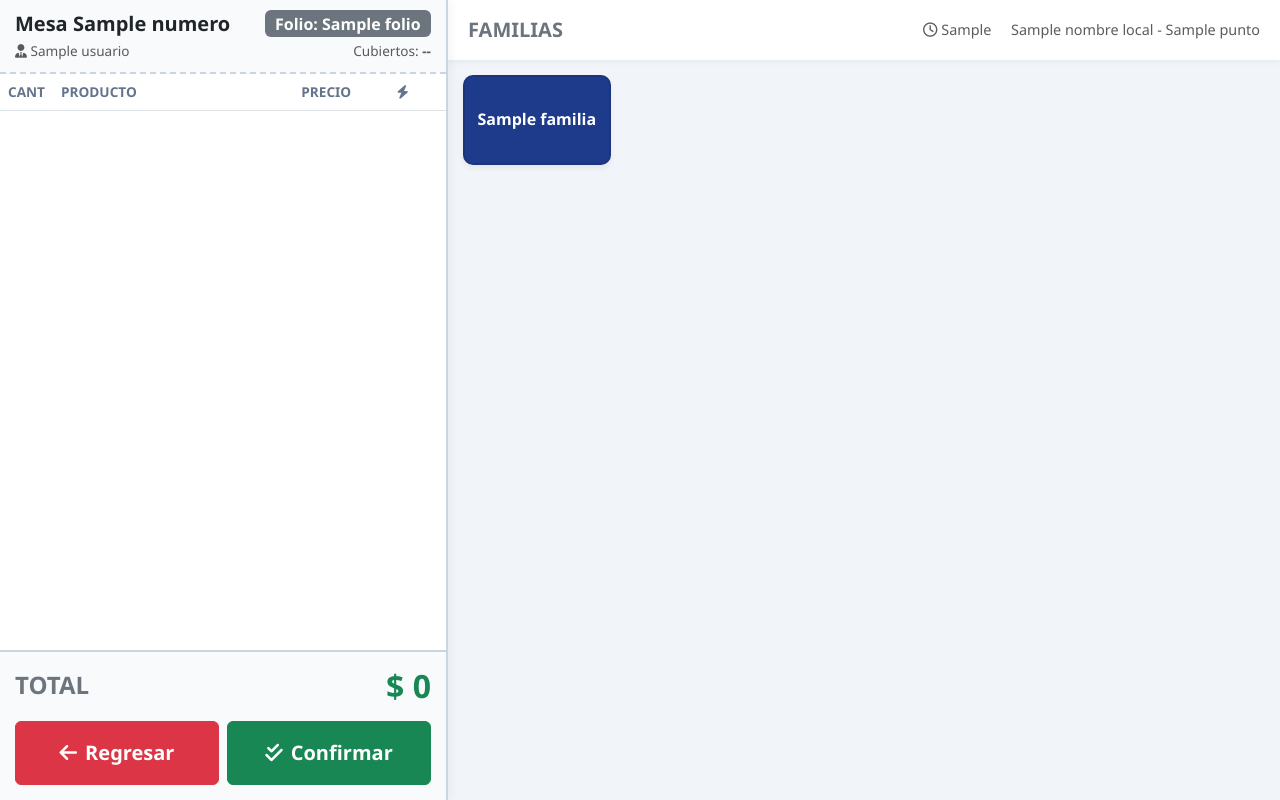
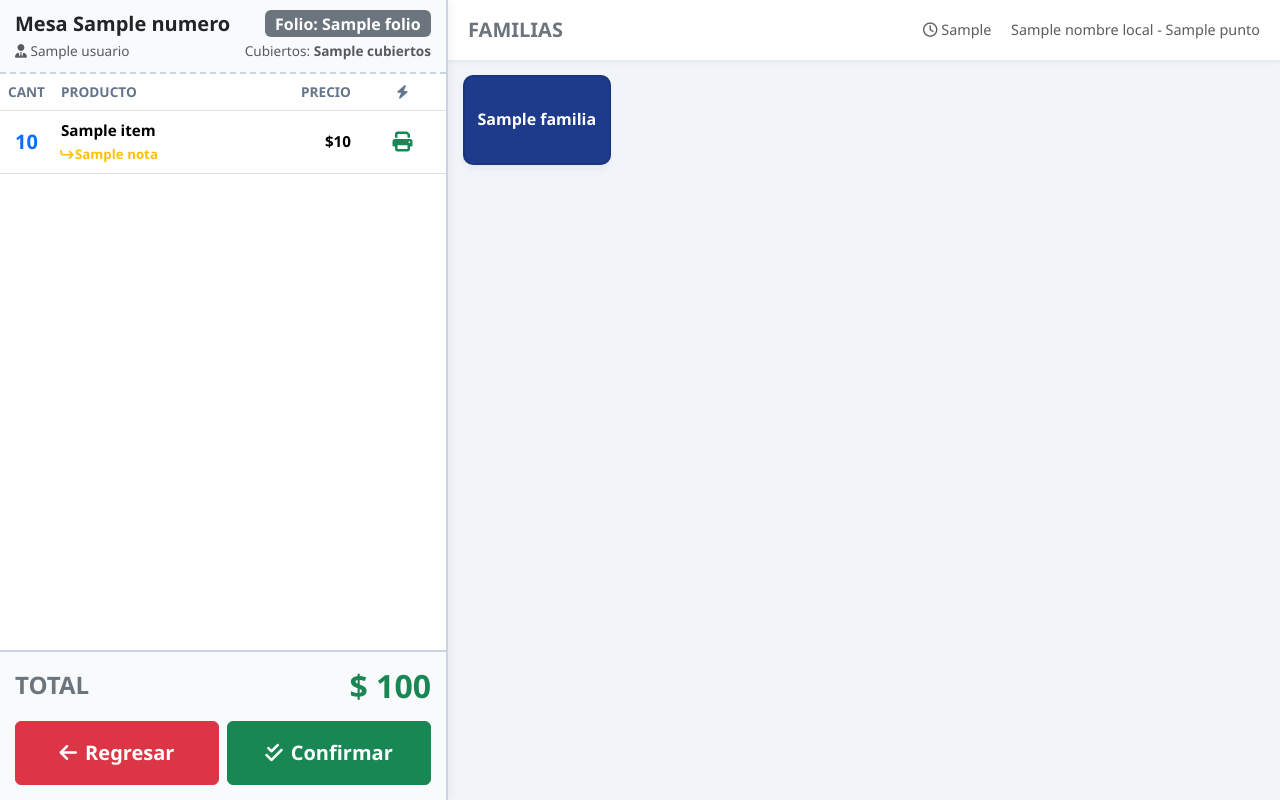
Before and after one commit to ceal2013/MerquenPOS, a Django app: template templates/POS/comanda.html in a window 1280 px wide. Run offline with Django 5.2, Linux system fonts and the light colour scheme; the template is opened without the code that fills it: most values are stand-ins (such as "Sample title", 1, 10 or a date in 2020); lists and menus that the app fills with data are empty.

Commit message:
Actualizar la vista de comanda para mostrar cubiertos y mejorar la lógica de carga de productos previos, optimizando la experiencia del usuario.

```diff
--- a/templates/POS/comanda.html
+++ b/templates/POS/comanda.html
@@ -146,7 +146,7 @@
                 </div>
                 <div class="d-flex justify-content-between text-muted" style="font-size: 0.85rem;">
                     <span><i class="fa-solid fa-user-tie"></i> {{ usuario.nombre }}</span>
-                    <span>Cubiertos: <strong id="lbl-cubiertos">--</strong></span>
+                    <span>Cubiertos: <strong id="lbl-cubiertos">{{ cubiertos }}</strong></span>
                 </div>
             </div>
 
@@ -214,11 +214,9 @@
                     {% endfor %}
                 </div>
 
-                <div id="grid-grupos" class="row row-cols-3 row-cols-md-4 row-cols-xl-5 g-3 d-none">
-                    </div>
+                <div id="grid-grupos" class="row row-cols-3 row-cols-md-4 row-cols-xl-5 g-3 d-none"></div>
 
-                <div id="grid-productos" class="row row-cols-3 row-cols-md-4 row-cols-xl-5 g-3 d-none">
-                    </div>
+                <div id="grid-productos" class="row row-cols-3 row-cols-md-4 row-cols-xl-5 g-3 d-none"></div>
 
             </div>
         </div>
@@ -250,17 +248,35 @@
         let claseActiva = '';
         let nombreFamiliaActiva = '';
 
-        // El "Carrito" de compras
-        let comanda = [];
+        // --- LÓGICA DE PRE-CARGA DESDE DJANGO ---
+        // Llenamos el "Carrito" de compras con los productos que ya vienen de la BD
+        let comanda = [
+            {% for item in consumos_previos %}
+            {
+                codigo: '{{ item.codigo|escapejs }}',
+                nombre: '{{ item.nombre|escapejs }}',
+                precio: parseFloat('{{ item.precio|stringformat:"f" }}'),
+                cantidad: parseFloat('{{ item.cantidad|stringformat:"f" }}'),
+                clase: '{{ item.clase|escapejs }}',
+                grupo: '{{ item.grupo|escapejs }}',
+                estado: 'guardado', // Esto le dice al JS que ponga la impresora, no el tacho
+                nota: '{{ item.nota|escapejs }}'
+            }{% if not forloop.last %},{% endif %}
+            {% endfor %}
+        ];
+
         let modalNotaObj = new bootstrap.Modal(document.getElementById('modalNota'));
 
+        // Renderizamos el ticket apenas carga la página para mostrar los productos previos
+        document.addEventListener("DOMContentLoaded", function() {
+            renderizarTicket();
+        });
+
         // --- NAVEGACIÓN DEL MENÚ (AJAX) ---
-
         function cargarGrupos(punto, clase, nombreFamilia) {
             claseActiva = clase;
             nombreFamiliaActiva = nombreFamilia;
 
-            // Llamada AJAX a Django
             fetch(`/pos/api/grupos/${punto}/${clase}/`)
                 .then(response => response.json())
                 .then(data => {
@@ -285,7 +301,6 @@
                 .then(data => {
                     let html = '';
                     data.productos.forEach(p => {
-                        // Al tocar un producto, se va directo a agregarAlTicket
                         html += `
                         <div class="col">
                             <button class="btn-pos btn-producto w-100" onclick="agregarAlTicket('${p.codigo}', '${p.nombre}', ${p.precio}, '${clase}', '${grupo}')">
@@ -306,12 +321,10 @@
             nivelActual = nuevoNivel;
             document.getElementById('lbl-ruta-menu').innerText = titulo;
 
-            // Ocultar todos
             document.getElementById('grid-familias').classList.add('d-none');
             document.getElementById('grid-grupos').classList.add('d-none');
             document.getElementById('grid-productos').classList.add('d-none');
 
-            // Mostrar botón volver si no estamos en la raíz
             const btnVolver = document.getElementById('btn-volver-catalogo');
             if (nivelActual === 'familias') {
                 btnVolver.classList.add('d-none');
@@ -335,10 +348,7 @@
         }
 
         // --- LÓGICA DEL TICKET (CARRITO) ---
-
         function agregarAlTicket(codigo, nombre, precio, clase, grupo) {
-            // Regla: Si es el mismo producto Y es "nuevo" (no enviado), sumamos cantidad.
-            // Si ya está "guardado" (enviado), se crea una línea nueva por separado.
             let itemExistente = comanda.find(item => item.codigo === codigo && item.estado === 'nuevo' && item.nota === '');
 
             if (itemExistente) {
@@ -351,7 +361,7 @@
                     cantidad: 1,
                     clase: clase,
                     grupo: grupo,
-                    estado: 'nuevo', // 'nuevo' = se puede borrar. 'guardado' = ya está en BD.
+                    estado: 'nuevo',
                     nota: ''
                 });
             }
@@ -366,20 +376,16 @@
             comanda.forEach((item, index) => {
                 total += (item.precio * item.cantidad);
 
-                // Definir íconos según el estado
                 let iconosHtml = '';
                 if (item.estado === 'guardado') {
-                    // Ya está en BD, mostramos impresora verde, no se puede borrar desde aquí
                     iconosHtml = `<span class="text-success fs-5"><i class="fa-solid fa-print"></i></span>`;
                 } else {
-                    // Es nuevo. Lápiz para notas y Tacho para borrar.
                     iconosHtml = `
                         <button class="btn btn-warning btn-accion-linea me-1" onclick="abrirNota(${index})"><i class="fa-solid fa-pencil"></i></button>
                         <button class="btn btn-outline-danger btn-accion-linea" onclick="borrarDelTicket(${index})"><i class="fa-solid fa-trash-can"></i></button>
                     `;
                 }
 
-                // Renderizar la nota si existe debajo del nombre
                 let notaHtml = item.nota ? `<br><small class="text-warning fw-bold"><i class="fa-solid fa-arrow-turn-up fa-rotate-90 me-1"></i>${item.nota}</small>` : '';
 
                 tbody.innerHTML += `
@@ -396,7 +402,6 @@
         }
 
         function borrarDelTicket(index) {
-            // Solo borra si el estado es 'nuevo'
             if (comanda[index].estado === 'nuevo') {
                 comanda.splice(index, 1);
                 renderizarTicket();
@@ -408,7 +413,6 @@
             document.getElementById('nota-item-index').value = index;
             document.getElementById('txt-nota').value = comanda[index].nota;
             modalNotaObj.show();
-            // Foco en el text area (con un pequeño retraso por la animación del modal)
             setTimeout(() => document.getElementById('txt-nota').focus(), 500);
         }
 
@@ -424,8 +428,7 @@
         function confirmarPedido() {
             let itemsNuevos = comanda.filter(i => i.estado === 'nuevo');
             if (itemsNuevos.length === 0) {
-                alert("No hay productos nuevos para confirmar.");
-                // Si no hay nada nuevo, podría solo salir de la mesa
+                // Modificado para coincidir con tu requerimiento: si no hay nada, regresa sin guardar
                 window.location.href = "{% url 'seleccion_mesas' %}";
                 return;
             }
```
